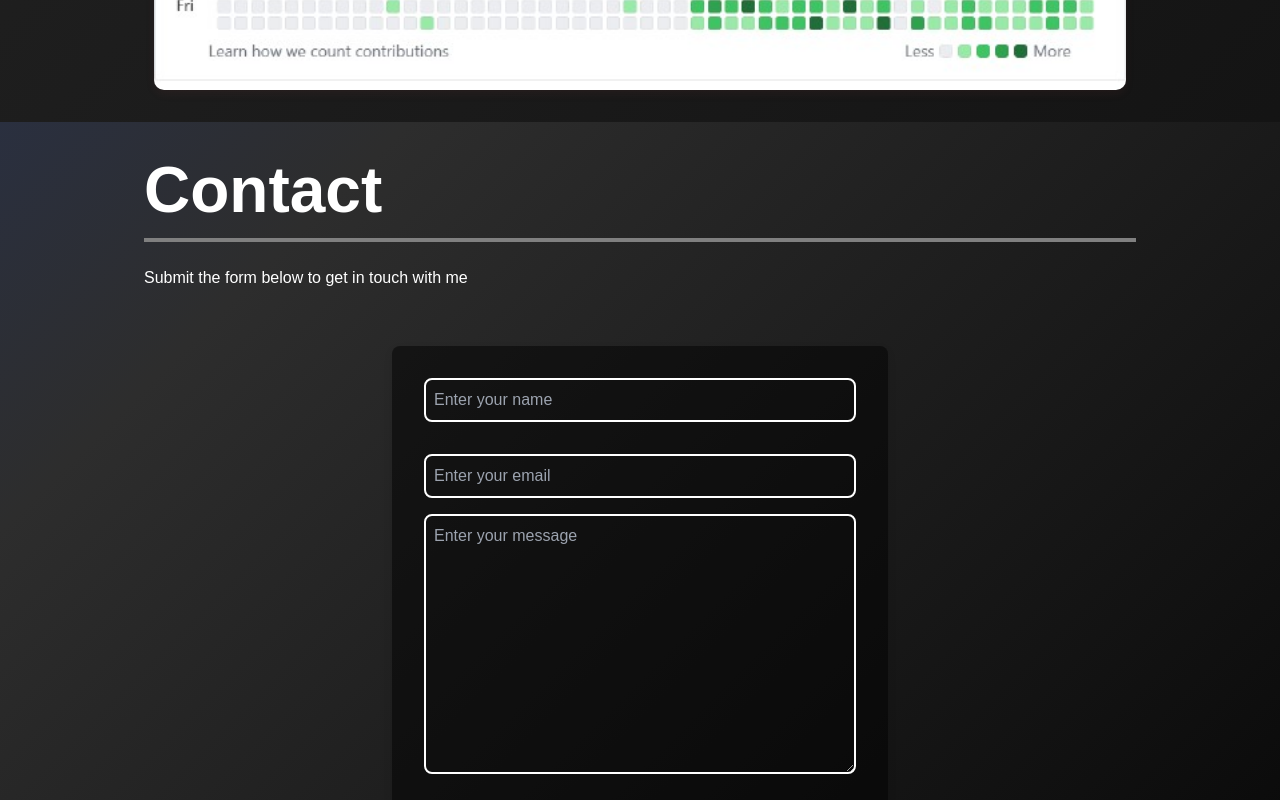
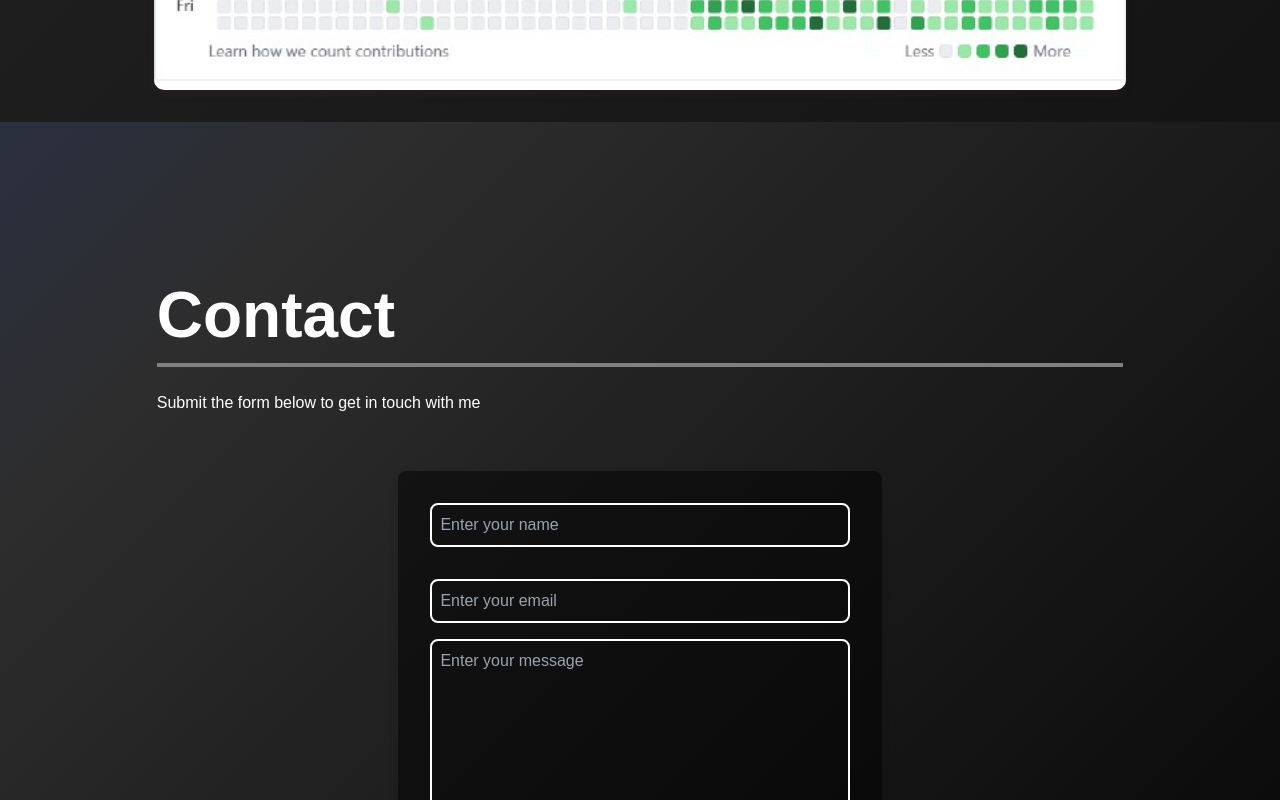
Before and after one commit to Amarjeet113/React-Portfolio, a React (Create React App) app: page / in a window 1280 px wide. Shown: the part 4620-5420 px from the top of the page. Built offline with nearby package versions, Linux system fonts and the light colour scheme.

Commit message:
Update Contact.module.css

```diff
--- a/src/components/Contact.module.css
+++ b/src/components/Contact.module.css
@@ -25,7 +25,7 @@
   flex-direction: column;
   justify-content: center;
   max-width: screen-lg;
-  margin: 0 auto;
+  margin: 10%;
   height: 100%;
   position: relative;
   z-index: 10;
```
